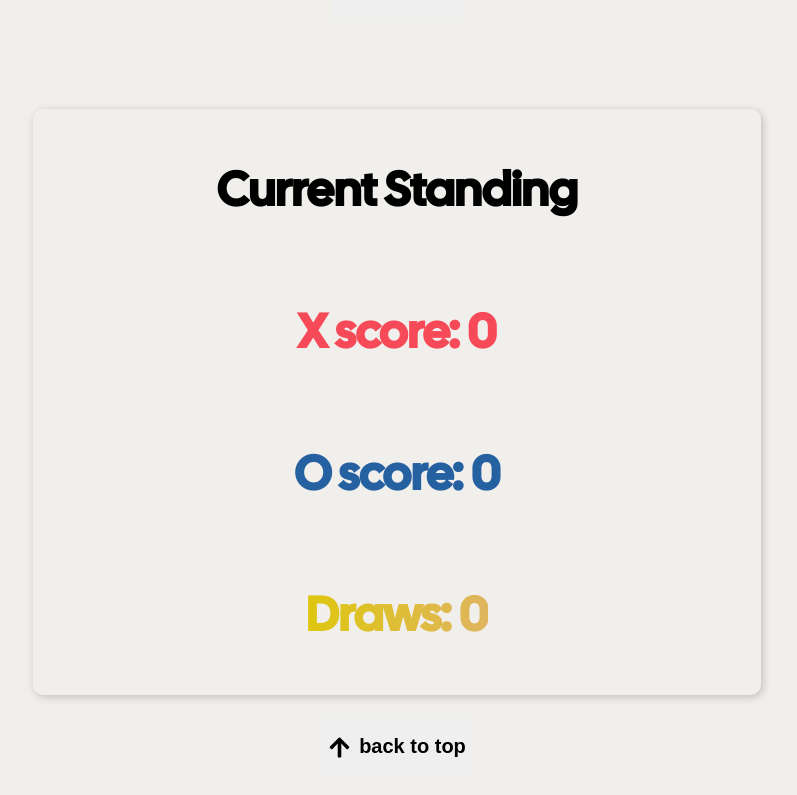
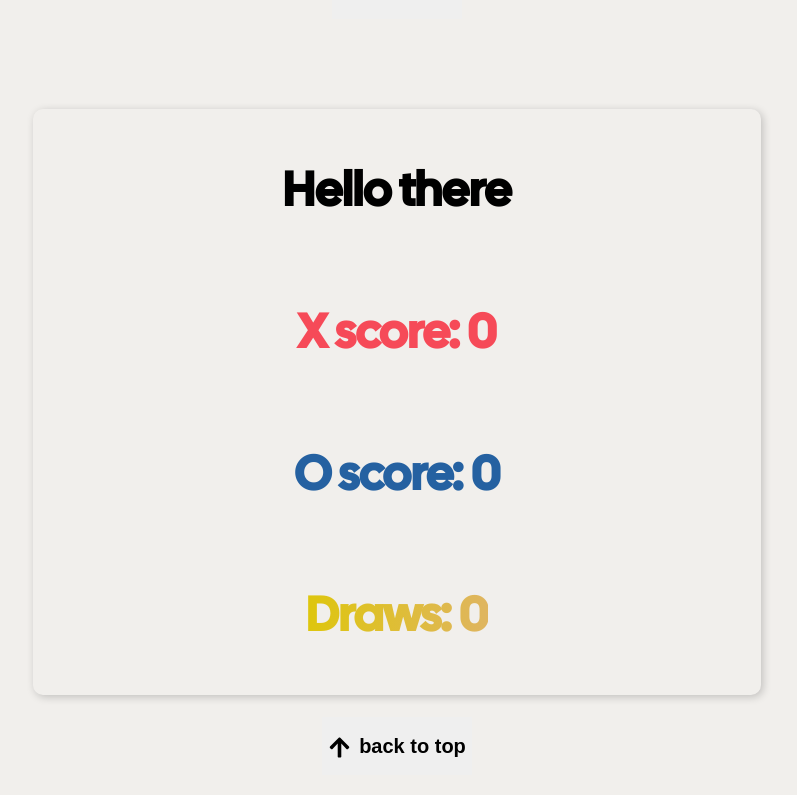
Before and after one commit to RaphCodes1/Next_JS_proj, a Next.js app in the folder tic-tac-toe/: page / in a window 1280 px wide. Shown: the part 933-1728 px from the top of the page, without its empty margins (243-1040 px from the left). Built offline with nearby package versions, Linux system fonts and the light colour scheme.

Commit message:
see if it works

```diff
--- a/tic-tac-toe/app/scores/page.js
+++ b/tic-tac-toe/app/scores/page.js
@@ -3,7 +3,7 @@ import styles from './page.module.css'
 export default function PageScore({xWins,oWins,draws}){
     return(
         <header className={styles.scores}>
-            <h1 className={styles.title}>Current Standing</h1>
+            <h1 className={styles.title}>Hello there</h1>
             {(()=>{
                 if(xWins == 0 && oWins == 0)
                 {
```
